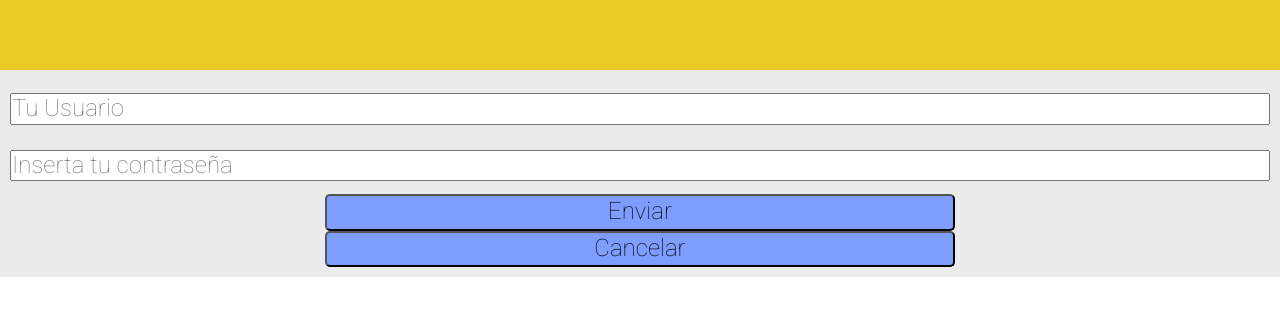
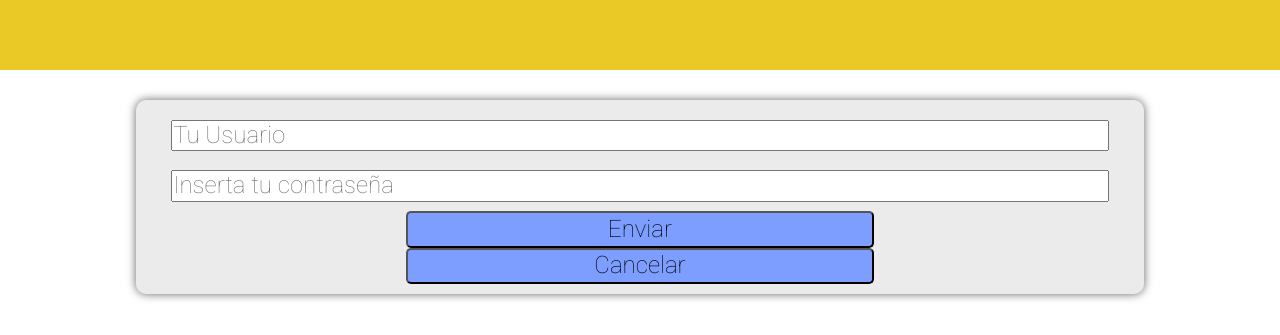
Before and after one commit to MariusMerk/pMercadoLiebre, a website: page views/login.html in a window 1280 px wide. Shown: the part 423-758 px from the top of the page. Drawn offline with Linux system fonts and the light colour scheme.

Commit message:
Mejoro registro y login

```diff
--- a/public/css/styles.css
+++ b/public/css/styles.css
@@ -205,8 +205,10 @@ footer div {
     display: flex;
     width: 100%;
     flex-direction: column;
-    background-color: #ebebeb;
-    position: absolute;
+    background-color: white;
+    align-items: center;
+    padding: 10px;
+    margin-top: 20px;
 }
 
 
@@ -228,7 +230,6 @@ form.caja {
     flex-direction: column;
     padding: 10px;
     align-items: center;
-
 }
 
 .register-body {
@@ -237,6 +238,16 @@ form.caja {
     justify-content: center;
     align-items: center;
     box-shadow: 0px 0px 10px rgb(100,100,100);
+    width: 80%;
+    border-radius: 10px;
+}
+
+div.register-body form {
+    width: 95%;
+}
+
+label.item input{
+    width: 100%;
 }
 
 .item {
--- a/views/login.html
+++ b/views/login.html
@@ -51,7 +51,8 @@
         </center>
     </header>
 
-        <div>
+    <article class="caja-regis">
+        <div class="register-body">
             <form class="caja" action="/register" method="POST">
                 <label for="Usuario">
                     <input class="item" type="text" name="Usuario" id="Usuario" placeholder="Tu Usuario">
@@ -64,6 +65,9 @@
                 <button type="button" value="Cancelar" onclick="window.location.href = '/';">Cancelar</button>
             </form>
         </div>
+    </article>
+
+
 
 
         <footer>
```
Also changed, not shown: views/register.html (+6 -2 lines).
